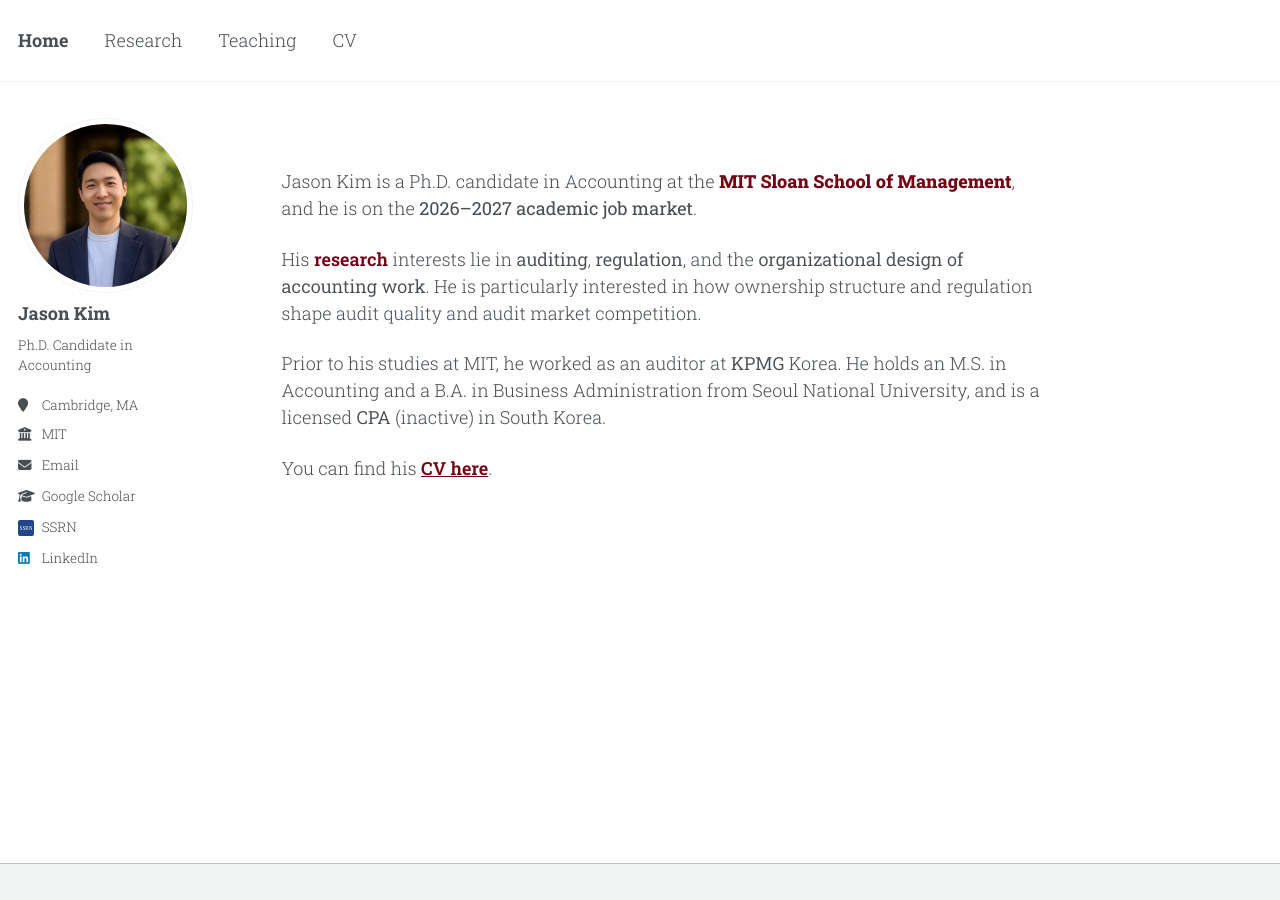
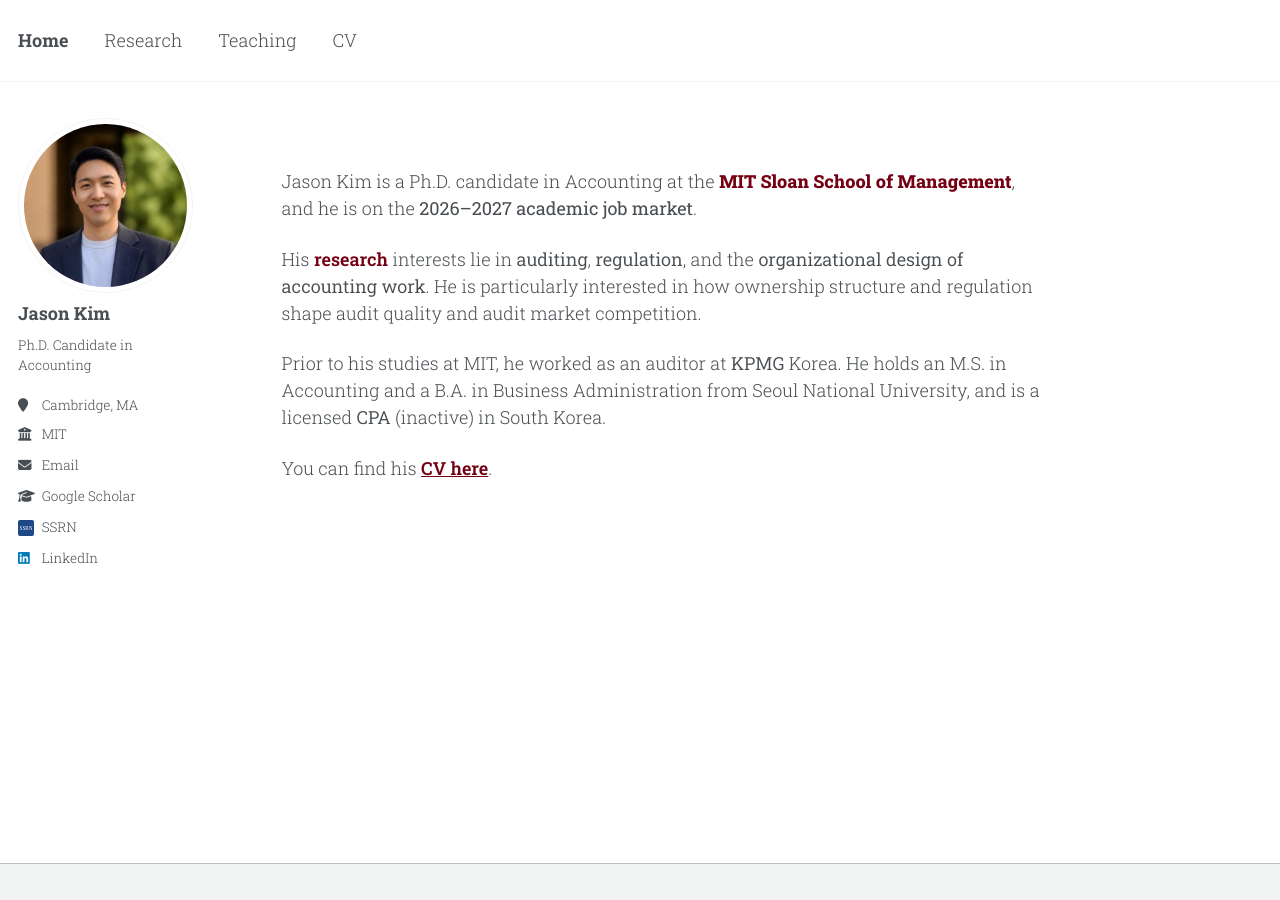
Before and after one commit to jgkim262/jgkim262.github.io, a Jekyll site: the page built from _pages/about.md, in a window 1280 px wide. Built offline with Jekyll 4.4.1, drawn with Linux system fonts in a browser that asks for light colours; a style sheet for code colours, icons or effects is not loaded.

Commit message:
Update _config.yml

```diff
--- a/_config.yml
+++ b/_config.yml
@@ -22,7 +22,7 @@ repository               : "jgkim262/jgkim262.github.io"
 #               Additional customization can be done by editing /_includes/author-profile.html
 author:
   # Biographic information
-  avatar           : "profile_cherryv4.jpg"
+  avatar           : "profile_cherryv5.jpg"
   name             : "Jason Kim"
   pronouns         : # example: "she/her"
   bio              : "Ph.D. Candidate in Accounting"
```
